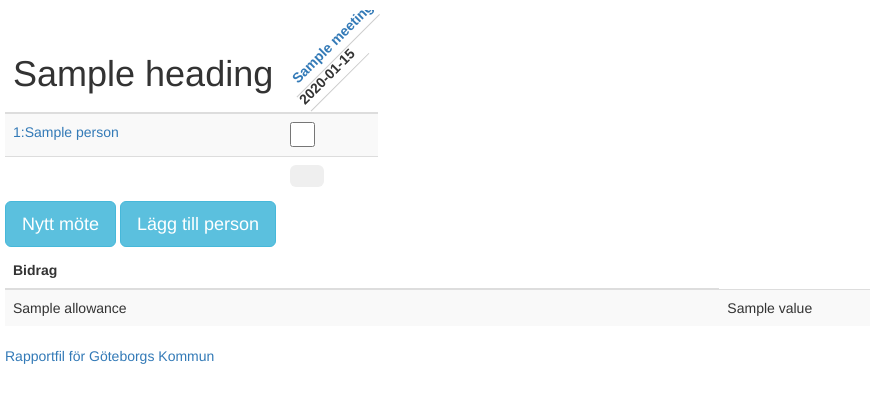
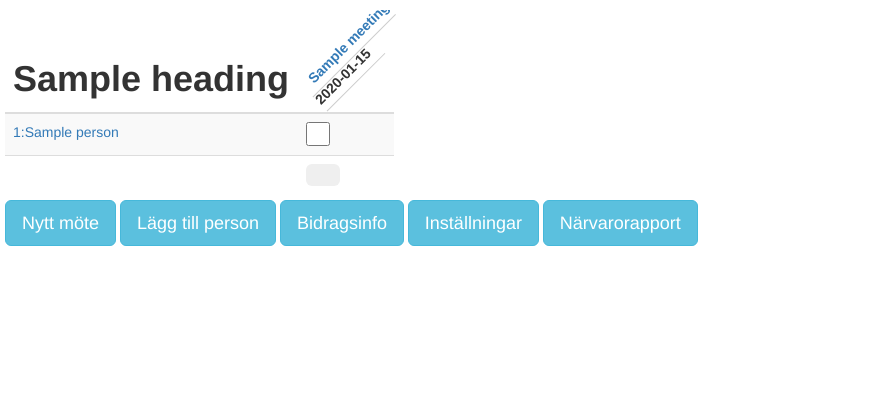
Before and after one commit to Scouterna/skojjt, a Flask app: template templates/troop.html in a window 1280 px wide. Shown: the part 44-447 px from the top of the page, without its empty margins (0-870 px from the left). Run offline with Flask 2, Linux system fonts and the light colour scheme; the template is opened without the code that fills it: most values are stand-ins (such as "Sample title", 1, 10 or a date in 2020); lists and menus that the app fills with data are empty.

Commit message:
Avdelningsinställningar Bugfix i dak rapportering

```diff
--- a/css/custom.css
+++ b/css/custom.css
@@ -40,5 +40,11 @@ margin-bottom: 5px;
 }
 .big-checkbox
 {
-width: 25px; height: 25px;
+width: 24px; height: 24px;
 }
+.heading
+{
+    display: block;
+	font-size: 36px;
+    font-weight: bold;
+}
--- a/main.py
+++ b/main.py
@@ -5,6 +5,7 @@ import datetime
 import urllib
 import json
 import scoutnet
+import htmlform
 from dakdata import *
 from google.appengine.api import users
 from google.appengine.api import app_identity
@@ -76,6 +77,23 @@ def start(sgroup_url=None, troop_url=None, key_url=None):
 		troop = troop_key.get()
 		breadcrumbs.append({'link':baselink, 'text':troop.getname()})
 
+	if key_url == "settings":
+		section_title = u'Inställningar'
+		baselink += "settings/"
+		breadcrumbs.append({'link':baselink, 'text':section_title})
+		if request.method == "POST":
+			troop.defaultstarttime = request.form['defaultstarttime']
+			troop.rapportID = int(request.form['rapportID'])
+			troop.put()
+
+		form = htmlform.HtmlForm('troopsettings')
+		form.AddField('defaultstarttime', troop.defaultstarttime, 'Avdelningens vanliga starttid')
+		form.AddField('rapportID', troop.rapportID, 'Unik rapport ID för kommunens närvarorapport', 'number')
+		return render_template('form.html',
+			heading=section_title,
+			baselink=baselink,
+			form=str(form),
+			breadcrumbs=breadcrumbs)
 	if key_url == "newperson":
 		section_title = "Ny person"
 		baselink += key_url + "/"
--- /dev/null
+++ b/templates/form.html
@@ -0,0 +1,4 @@
+{% extends "layout.html" %}
+{% block main %}
+{{form|safe}}
+{% endblock %}
--- a/templates/header.html
+++ b/templates/header.html
@@ -11,6 +11,6 @@
 	<link href="/css/custom.css" rel="stylesheet" />
 	<script src="/js/jquery-1.12.2.min.js"></script>
 	<script src="/js/bootstrap.min.js"></script>
-	<script type="text/javascript" charset="utf8" src="/js/datatables.min.js"></script>
+	<script type="text/javascript" charset="utf-8" src="/js/datatables.min.js"></script>
 	<script src="/js/miscutils.js"></script>
 </head>
--- a/templates/meetingform.html
+++ b/templates/meetingform.html
@@ -6,7 +6,7 @@
   <input type="hidden" name="action" value="addmeeting"/>
 {% endif %}
   <div class="form-group">
-	<label for="name">Namn</label>
+	<label for="mname">Namn</label>
 	<input type="text" class="form-control" placeholder="Mötesnamn" name="name" id="mname" value="{% if hasMeeting %}{{existingmeeting.getname()}}{% else %}Möte{% endif %}"/>
   </div>
   <div class="form-group">
--- a/templates/troop.html
+++ b/templates/troop.html
@@ -4,7 +4,7 @@
 	<table id="maintable" class="table table-striped display nowrap">
 	  <thead>
 		<tr>
-			<th><h1>{{heading}}</h1></th>
+			<th><span class="heading">{{heading}}</span></th>
 			{% for meeting in meetings %}
 			<th class="rotate"><div><span><a href="./{{meeting.key.urlsafe()}}/">{{meeting.name}}</a><br/>{{meeting.getdate()}}</span></div></th>
 			{% endfor %}
@@ -18,12 +18,12 @@
 			</a>
 		</td>
 		{% for meeting in meetings %} {# name is meeting, id is the person #}{% set imeeting = loop.index0 %}
-			<td><input class="attendance-cb checkbox big-checkbox" name="cb{{meeting.key.urlsafe()}}" id="{{person.key.urlsafe()}}" type="checkbox" {% if attendances[imeeting][iperson] %} checked=""{% endif %}/></td>
+			<td><input class="attendance-cb checkbox big-checkbox" name="cb{{meeting.key.urlsafe()}}" id="{{person.key.urlsafe()}}" type="checkbox" {%if attendances[imeeting][iperson]%}checked=""{% endif %}/></td>
 		{% endfor %}
 		</tr>
 		{% endfor %}
 		{% if meetings %}
-		<tr><td></td>
+		<tr><td><span class="saveinfo">&nbsp;</span></td>
 		{% endif %}
 		{% for meeting in meetings %}
 		<td>
@@ -51,27 +51,31 @@
 	</div>
 	<div id="nameResults"></div>
 </div>
-<div class="well">
-<div class="class="divider-vertical">
+<div class="divider-vertical well">
 <a href="newperson" class="btn btn-sm btn-warning">Registrera ny person</a>
 </div>
 </div>
-</div>
-<!-- a href="./kommunal/" class="btn btn-lg btn-default">Kommunal ansökan</a -->
-<div>
+<button data-toggle="collapse" data-target="#bidrag" set-focus="#bidragfocus" class="btn btn-lg btn-info togglebutton">Bidragsinfo</button>
+<div id="bidrag" class="collapse well">
+<a name="bidraginfo" id="bidragfocus"></a>
 <table id="allowance" class="table table-striped display nowrap">
   <thead>
-	  <tr><th>Bidrag</th></tr>
+  <tr><th>Bidrag</th><th>&nbsp;</th></tr>
   </thead>
-	  <tbody>
+  <tbody id="allowanceinfo">
 	{% for a in allowance %}
 	<tr><td>{{ a['name'] }}</td><td>{{ a['value'] }}</td></tr>
 	{% endfor %}
   </tbody>
 </table>
 </div>
-<div>
-<a href="./dak">Rapportfil för Göteborgs Kommun</a>
+<button data-toggle="collapse" data-target="#settings" set-focus="#settingslink" class="btn btn-lg btn-info togglebutton">Inställningar</button>
+<div id="settings" class="collapse well">
+<a id="settingslink" href="./settings">Avdelningens Inställningar</a>
+</div>
+<button data-toggle="collapse" data-target="#report" set-focus="#daklink" class="btn btn-lg btn-info togglebutton">Närvarorapport</button>
+<div id="report" class="collapse well">
+<a id="daklink" href="./dak">Rapportfil för Göteborgs Kommun</a>
 </div>
 <script>
 $(document).ready(function() {
@@ -146,10 +150,14 @@ $(document).ready(function() {
 		btn.css('background-color',DIRTY_COLOR);
 		btn.attr('data-dirty','1');
 		updateParticipantCount(meeting_url);
+		$(".saveinfo").text("Klicka för att spara:");
 	});
 	function resetDirtyButton(btn) {
 		btn.css('background-color','#00FF00');
-		btn.attr('data-dirty','0');
+		btn.removeAttr('data-dirty');
+		if (!isDirty()) {
+			$(".saveinfo").text("");
+		}
 	}
 	$('.postattendance').click(function(event) {
 		var button = event.target;
@@ -219,13 +227,13 @@ $(document).ready(function() {
 });
 function isDirty()
 {
-	var btns = $('.postattendance');
-	for(ind in btns){
-		var btn = btns[ind];
-		var dd = btn.attributes['data-dirty'];
-		if (dd != undefined)
-			var v=dd.value;
-			if (v == '1')
+	var dd = $('.postattendance').attr('data-dirty');
+	if (!dd)
+	{
+		return false;
+	}
+	if (dd == '1')
+	{
 		return true;
 	}
 	return false;
```
Also changed, not shown: dakdata.py (+9 -4 lines), templates/updatefromscoutnetform.html (+1 -6 lines). Lines whose indentation alone changed are shown as unchanged.
